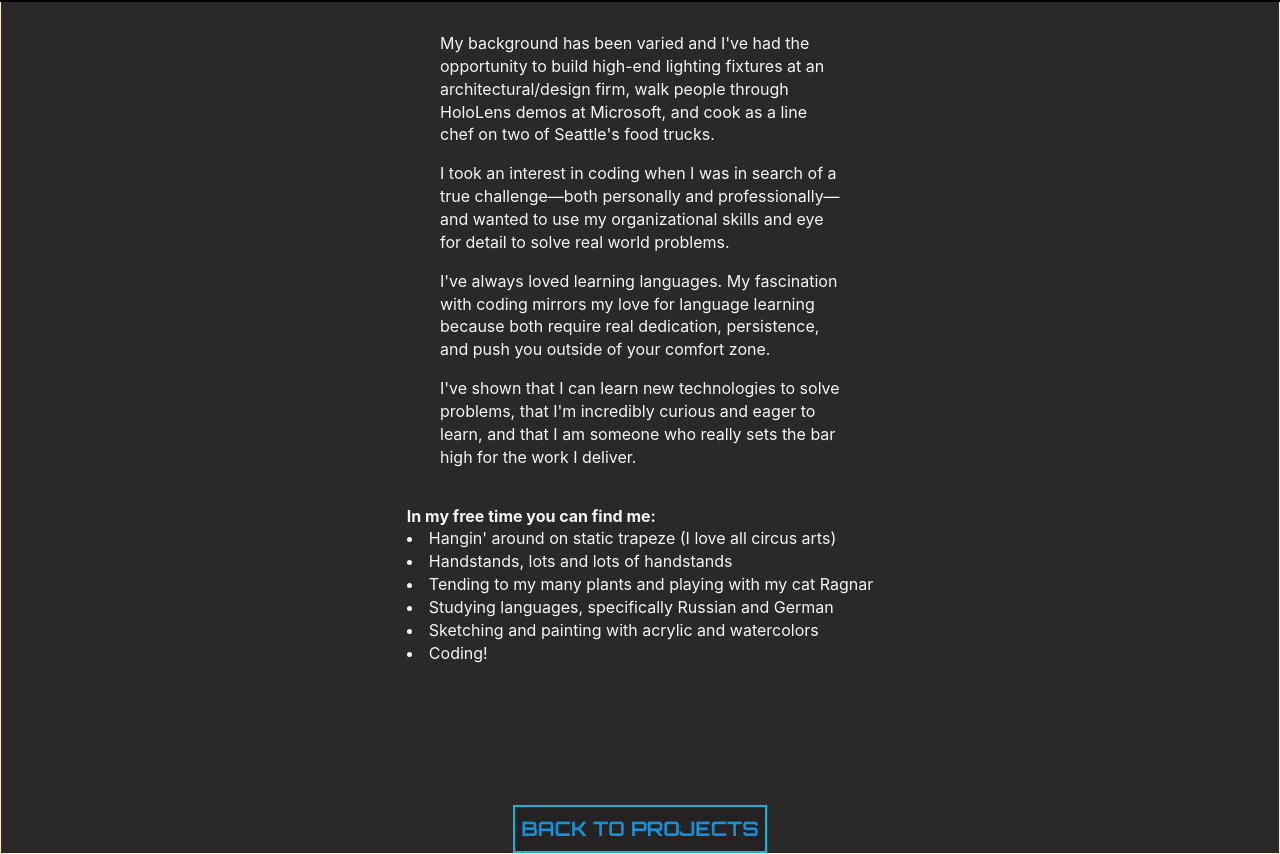
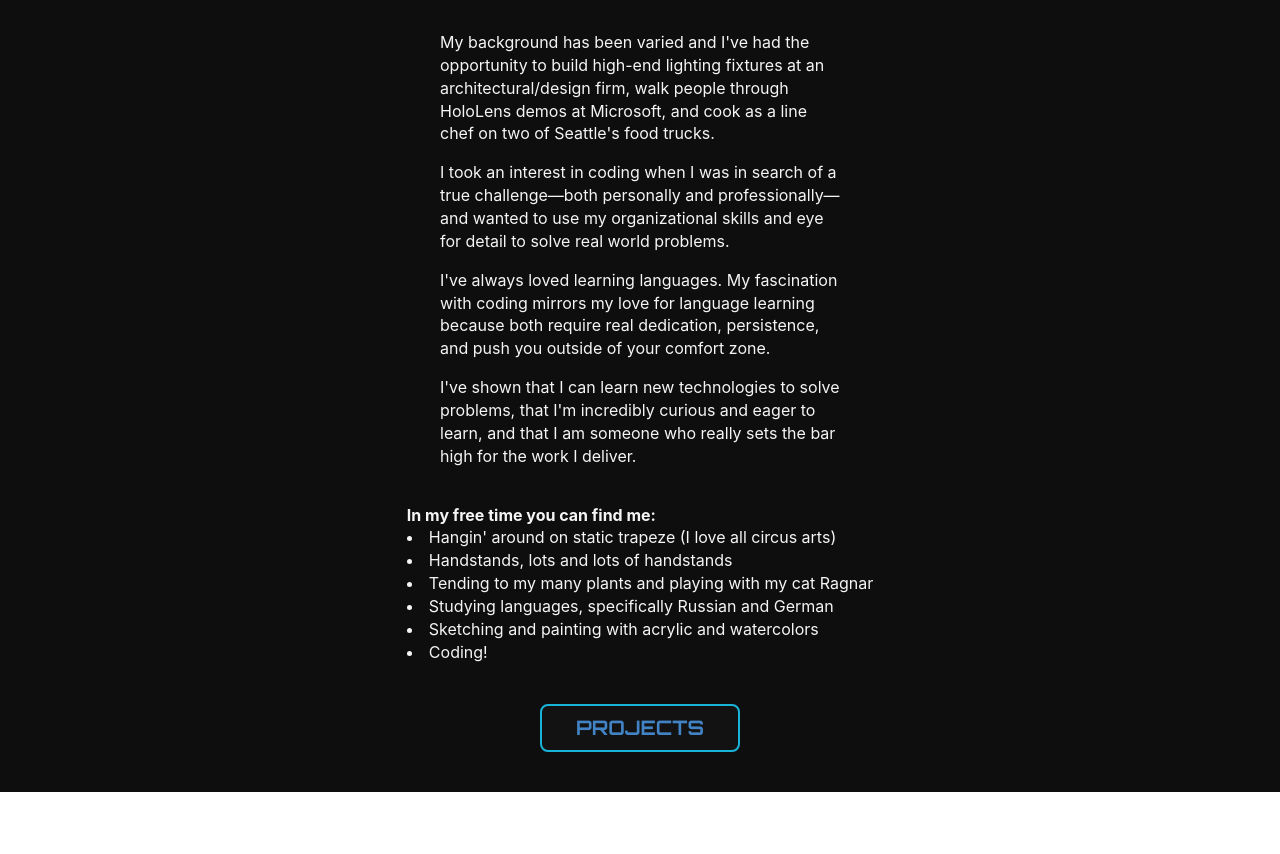
Before and after one commit to RivaD2/riva-portfolio, a React (Create React App) app: page /about in a window 1280 px wide. Shown: the part 399-1253 px from the top of the page. After the commit the page ends 1191 px from the top, so only its background shows below. Built offline with nearby package versions, Linux system fonts and the light colour scheme; no server answers; a web font is replaced by a local one.

Commit message:
style edits home and background container

```diff
--- a/src/App.css
+++ b/src/App.css
@@ -1,6 +1,5 @@
 .App {
   background-color: rgb(15, 14, 14);
-  border: 1px solid blanchedalmond; /* rgb(178, 227, 241);*/
 }
 
 .column-container {
--- a/src/App.js
+++ b/src/App.js
@@ -9,7 +9,6 @@ import {Router} from 'react-router-dom';
 import './App.css';
 
 class App extends React.Component {
-
   render() {
     return (
       <div className="App">
--- a/src/Components/Navigation.css
+++ b/src/Components/Navigation.css
@@ -12,7 +12,7 @@
 }
 
 .sidenav-item {
-  color: rgb(24 180 216);
+  color: rgb(24 141 239);
   font-family: "Orbitron", sans-serif;
   font-size: 26px;
   font-weight: bold;
--- a/src/Pages/About.css
+++ b/src/Pages/About.css
@@ -1,17 +1,16 @@
 .about-container {
   align-items: center;
-  background-color: rgb(43, 40, 40);
-  display:flex;
+  color: black;
+  display: flex;
   flex-direction: column;
-  justify-content:center;
+  justify-content: center;
   justify-content: space-between;
-  min-height:100vh;
+  min-height: 100vh;
 }
 
 .headshot-container {
-  background-color: black;
   min-height: 400px;
-  padding-bottom:20px;
+  padding-bottom: 20px;
   text-align: center;
   width: 100vw;
 }
@@ -20,38 +19,55 @@
   border: 2px solid rgb(178, 227, 241);
   border-radius: 100%;
 }
+
 .svg-about {
   transform: scale(0.45);
 }
 
 .text-container {
-  align-items:center;
-  color:whitesmoke;
-  display:flex;
-  flex-direction:column;
+  align-items: center;
+  color: whitesmoke;
+  display: flex;
+  flex-direction: column;
   font-size: 12pt;
   padding: 30px 10px 40px 10px;
 }
 
 .bio-info {
- max-width: 400px;
+  max-width: 400px;
 }
 
 .hobby-text {
- padding-top: 20px;
+  padding-top: 20px;
 }
 
-.about-project-button.project-button {
-  width:auto;
+.about-project-button {
+  width: auto;
+  margin-bottom: 40px;
+  background-color: rgba(25, 25, 25, 0.4);
+  border: solid 2px rgb(24 180 216);
+  border-radius: 8px;
+  color: rgb(24 141 239);
+  cursor: pointer;
+  font-family: "Orbitron", sans-serif;
+  font-weight: bold;
+  font-size: 20px;
+  height: 48px;
+  width: 200px;
 }
 
-@media (max-width:600px) {
+.about-project-button:hover {
+  background-color: rgb(177, 243, 245);
+  color: black;
+}
+
+@media (max-width: 600px) {
   .svg-about {
-    margin-left:-158px;
+    margin-left: -158px;
     transform: scale(0.3);
   }
 
   .headshot-container {
-    padding-top:80px;
+    padding-top: 80px;
   }
 }
--- a/src/Pages/About.js
+++ b/src/Pages/About.js
@@ -1,5 +1,5 @@
 import React from 'react'
-import {Link} from 'react-router-dom';
+import { Link } from 'react-router-dom';
 import SvgHeader from '../Components/SvgHeader';
 import './About.css';
 
@@ -30,12 +30,9 @@ const About = () => {
             <li>Coding!</li>
           </p>
         </div>
-        <Link to="/">
-          <button
-              className="project-button about-project-button">
-              BACK TO PROJECTS
-          </button>
-        </Link>
+        <button className="about-project-button">
+          <Link to="/"> PROJECTS</Link>
+        </button>
       </div>
     )
 }
--- a/src/Pages/HomePage.css
+++ b/src/Pages/HomePage.css
@@ -1,5 +1,5 @@
 .home-container {
-  background-size: auto 90%;
+  /* background-size: auto 95%; */
   background-position: center center;
   background-repeat: no-repeat;
   background-color: black;
@@ -17,9 +17,10 @@
 }
 
 .introduction-text {
-  color: blanchedalmond;
+  color: whitesmoke;
   font-size: 14pt;
-  margin-top: 40px;
+  font-weight: bold;
+  margin: 80px 0px 10px 0px;
 }
 
 .external-button-container {
@@ -30,13 +31,14 @@
 .project-button {
   background-color: rgba(25, 25, 25, 0.4);
   border: solid 2px rgb(24 180 216);
+  border-radius: 8px;
   color: rgb(24, 143, 216);
   cursor: pointer;
   font-family: "Orbitron", sans-serif;
   font-weight: bold;
   font-size: 20px;
   height: 48px;
-  margin: 100px 10px 0px 10px;
+  margin: 200px 10px 40px 10px;
   width: 200px;
 }
 
@@ -55,7 +57,7 @@
   flex-direction: column;
   flex-grow: 1;
   justify-content: center;
-  padding-top: 100px;
+  padding-top: 200px;
 }
 
 .svg-header {
--- a/src/Pages/HomePage.js
+++ b/src/Pages/HomePage.js
@@ -15,8 +15,12 @@ const HomePage = () => {
   }, []);
 
   const getHomePageImage = async () => {
-    const imageUrl = await HttpClient.getNasaImage('GSFC_20171208_Archive_e001427');
-    setBackgroundUrl(`url('${imageUrl}')`);
+    try {
+      const imageUrl = await HttpClient.getNasaImage('GSFC_20171208_Archive_e001427');
+      setBackgroundUrl(`url('${imageUrl}')`);
+    } catch (err) {
+      console.err(err);
+    }
   };
 
   const externalLinkData = [
@@ -49,7 +53,7 @@ const HomePage = () => {
         <div className="introduction-text">
          <p>Hello there! I am a fullstack JavaScript developer who enjoys
          learning about how JavaScript works under the hood and I seek to understand concepts on a deeper level.</p>
-         <p>I focus on my efforts onbuilding exciting features using frontend web technologies and writing clean code (and I absoutely love a good review)!</p>
+         <p>I focus on my efforts on building exciting features using frontend web technologies and writing clean code (and I absoutely love a good review)!</p>
          <p>As a lifelong learner, I work to improve my understanding and execution of code through daily practice and
           continuous study.
          </p>
--- a/src/Pages/ProjectsPage.css
+++ b/src/Pages/ProjectsPage.css
@@ -7,7 +7,7 @@
   background-size: cover;
   display: flex;
   flex-direction: column;
-  height: 70vh;
+  height: 60vh;
   justify-content: center;
   min-height: 400px;
   text-align: center;
--- a/src/Pages/ProjectsPage.js
+++ b/src/Pages/ProjectsPage.js
@@ -3,7 +3,6 @@ import HttpClient from '../HttpClient';
 import Project from '../Components/Project';
 import Modal from "../Components/Modal"
 import Parallax from '../lib/Parallax';
-import SvgHeader from '../Components/SvgHeader';
 import ArrowBox from '../Components/ArrowBox';
 import './ProjectsPage.css';
 
@@ -92,13 +91,14 @@ class Projects extends React.Component {
   }
 
   render() {
-    const {projectData, offset} = this.state;
+    const { projectData, offset } = this.state;
     return (
     <div className="projects-container">
       {projectData &&
         (<Modal projectData={projectData} hideModal={this.hideModal}/>)
       }
-      <header className='header-background'style={{ backgroundPositionY: offset / 2}}>
+      <header className='header-background'>
+        {/* style={{ backgroundPositionY: offset / 2}} */}
         <section className='info-container'style={{ marginBottom: offset / 3 }}>
           <p className="header-text-projects">PROJECTS</p>
           <ArrowBox />
```
